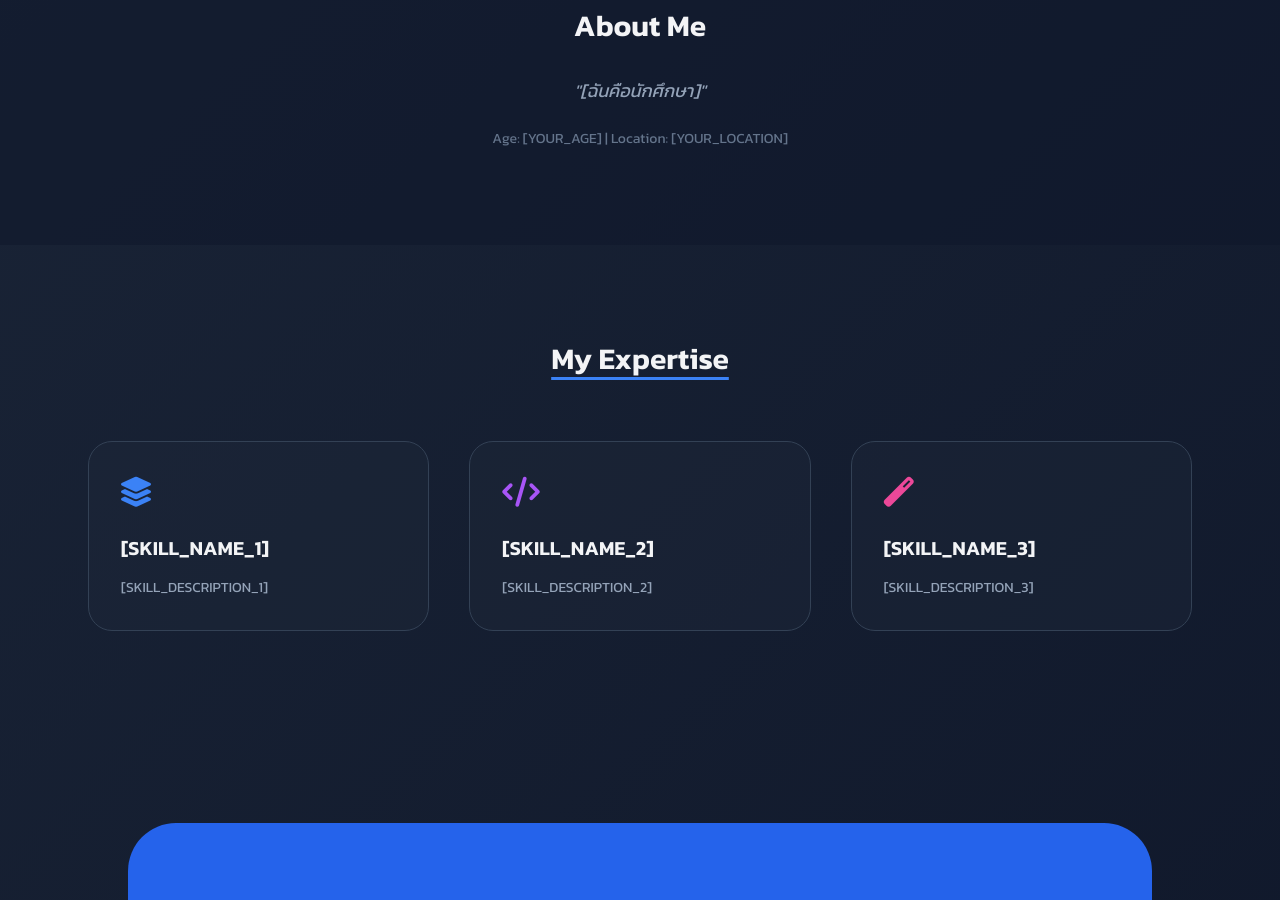
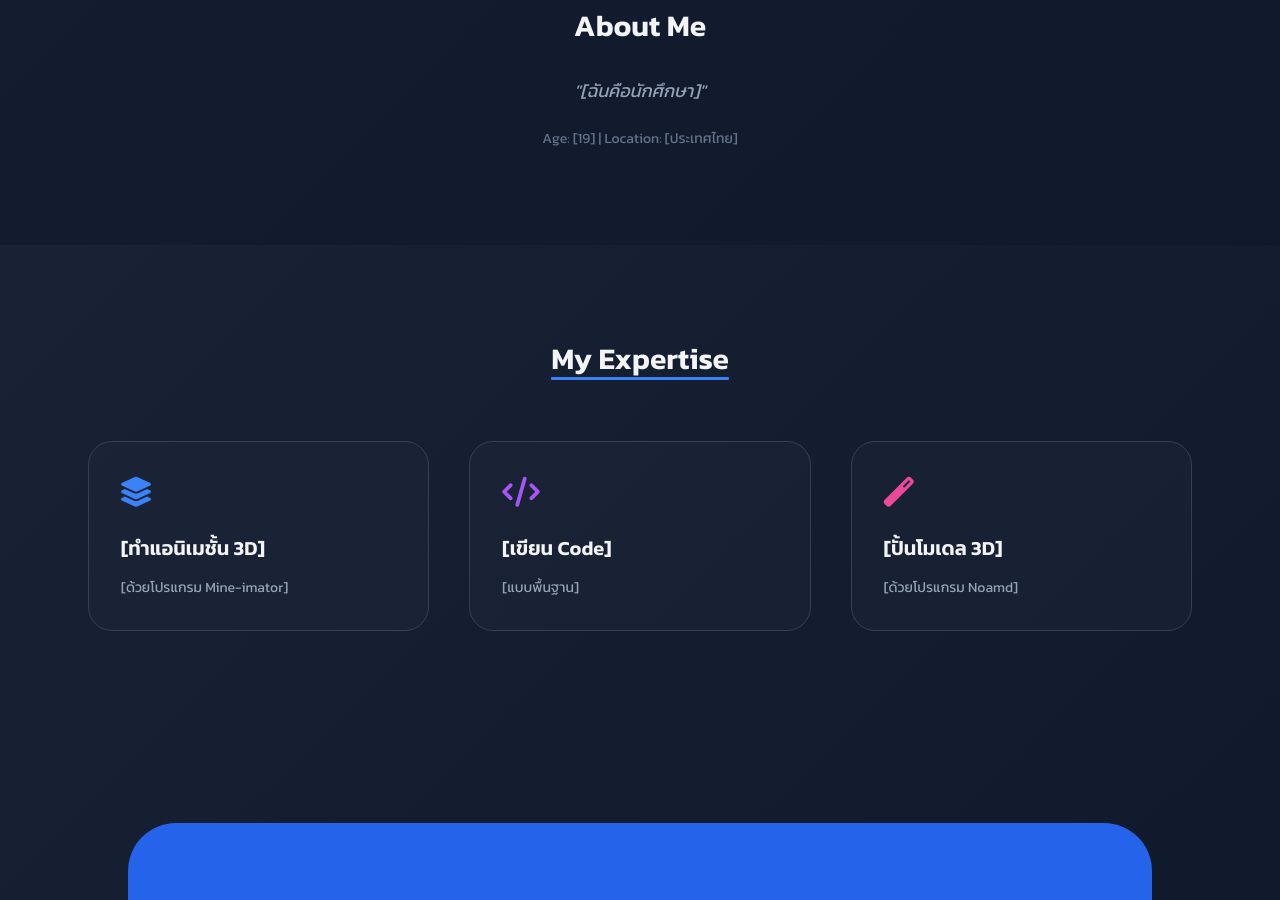
Before and after one commit to 033Phetphum/web2, a plain HTML site: page index.html in a window 1280 px wide. Shown: the part 1240-2140 px from the top of the page. Drawn offline with nearby package versions, Linux system fonts and the light colour scheme.

Commit message:
Update index.html

```diff
--- a/index.html
+++ b/index.html
@@ -46,7 +46,7 @@
                     "[ฉันคือนักศึกษา]"
                 </p>
                 <div class="mt-6 text-sm text-slate-500">
-                    <span>Age: [YOUR_AGE]</span> | <span>Location: [YOUR_LOCATION]</span>
+                    <span>Age: [19]</span> | <span>Location: [ประเทศไทย]</span>
                 </div>
             </div>
         </div>
@@ -58,18 +58,18 @@
             <div class="grid md:grid-cols-3 gap-10">
                 <div class="p-8 bg-slate-800/40 rounded-3xl border border-slate-700 hover:border-blue-500/50 transition">
                     <i class="fas fa-layer-group text-3xl text-blue-500 mb-6"></i>
-                    <h3 class="text-xl font-bold mb-4">[SKILL_NAME_1]</h3>
-                    <p class="text-slate-400 text-sm">[SKILL_DESCRIPTION_1]</p>
+                    <h3 class="text-xl font-bold mb-4">[ทำแอนิเมชั้น 3D]</h3>
+                    <p class="text-slate-400 text-sm">[ด้วยโปรแกรม Mine-imator]</p>
                 </div>
                 <div class="p-8 bg-slate-800/40 rounded-3xl border border-slate-700 hover:border-blue-500/50 transition">
                     <i class="fas fa-code text-3xl text-purple-500 mb-6"></i>
-                    <h3 class="text-xl font-bold mb-4">[SKILL_NAME_2]</h3>
-                    <p class="text-slate-400 text-sm">[SKILL_DESCRIPTION_2]</p>
+                    <h3 class="text-xl font-bold mb-4">[เขียน Code]</h3>
+                    <p class="text-slate-400 text-sm">[แบบพื้นฐาน]</p>
                 </div>
                 <div class="p-8 bg-slate-800/40 rounded-3xl border border-slate-700 hover:border-blue-500/50 transition">
                     <i class="fas fa-magic text-3xl text-pink-500 mb-6"></i>
-                    <h3 class="text-xl font-bold mb-4">[SKILL_NAME_3]</h3>
-                    <p class="text-slate-400 text-sm">[SKILL_DESCRIPTION_3]</p>
+                    <h3 class="text-xl font-bold mb-4">[ปั้นโมเดล 3D]</h3>
+                    <p class="text-slate-400 text-sm">[ด้วยโปรแกรม Noamd]</p>
                 </div>
             </div>
         </div>
```
